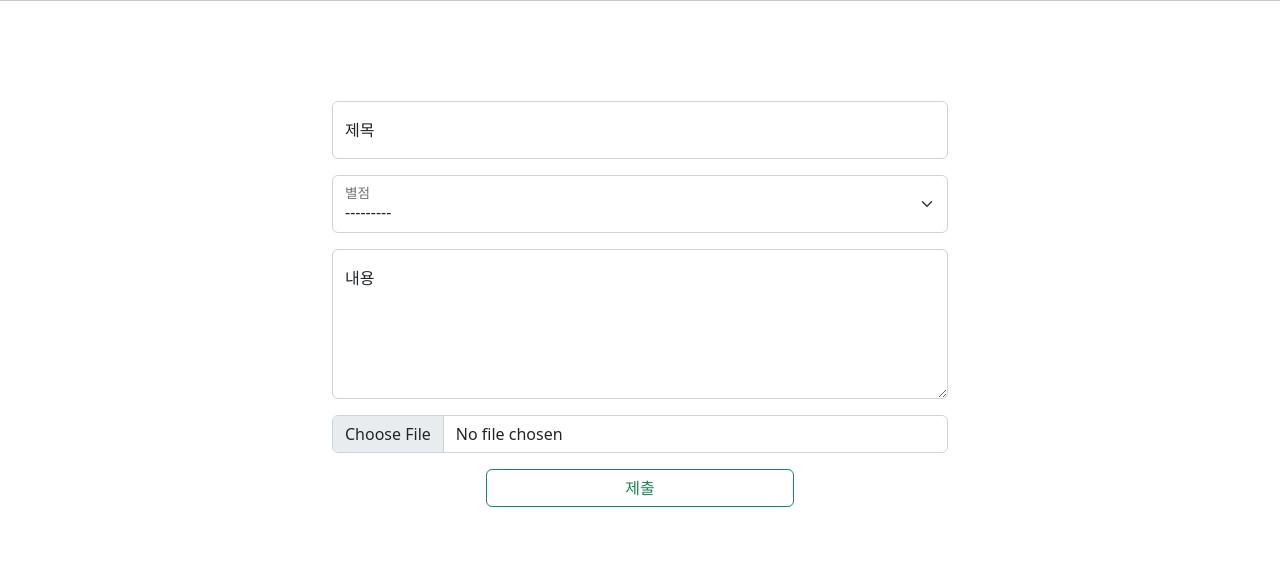
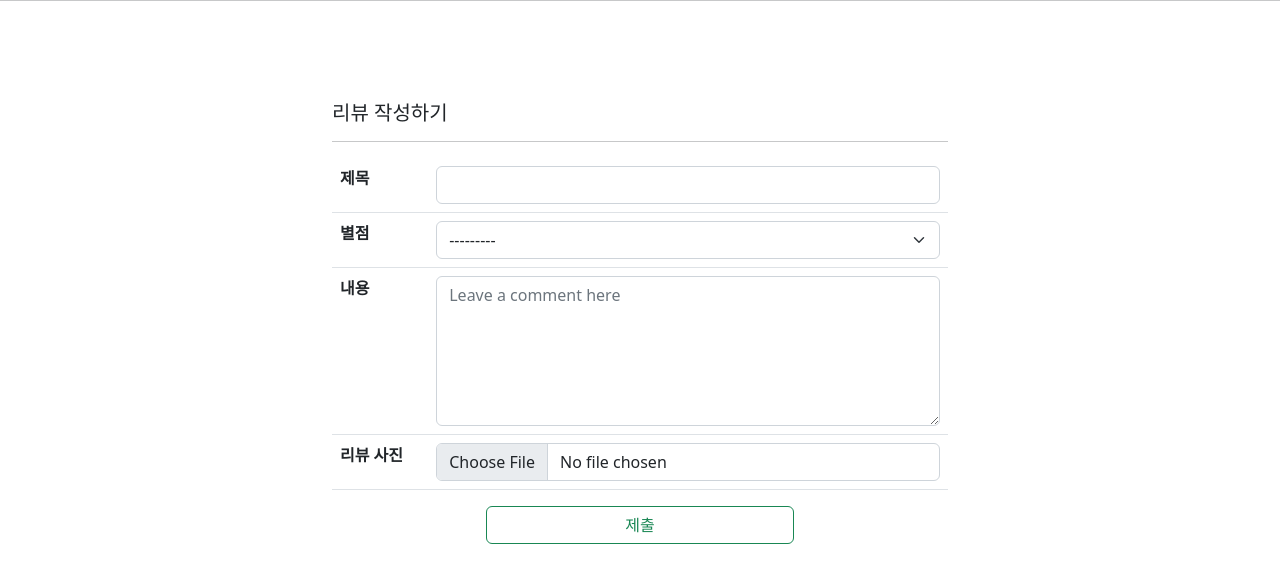
Before and after one commit to asyam9/OptimizedOfficeAI, a Django app: page /reviews/upload/ in a window 1280 px wide. Shown: the part 56-639 px from the top of the page. Run offline with Django 4.2, Linux system fonts and the light colour scheme; some libraries are stand-ins or nearby versions.

Commit message:
리뷰 입력 페이지 디자인 수정

```diff
--- a/Review_site/Reviews/templates/Reviews/review_upload.html
+++ b/Review_site/Reviews/templates/Reviews/review_upload.html
@@ -6,32 +6,32 @@
     <form method="POST" action="{% url 'upload' %}" enctype="multipart/form-data">
         {% csrf_token %}
 
-        <!--폼 필드에 맞는 폼을 자동으로 생성해줌-->
-        <div class="form-floating mb-3">
-            {{ fileuploadForm.title|add_class:"form-control"|attr:"id:floatingInput"|attr:"placeholder:name@example.com" }}
-            <label for="id_title">제목</label>
-        </div>
+        <h5>리뷰 작성하기</h5>
+        <hr>
 
-        <div class="form-floating" style="margin-bottom: 16px">
-            {{ fileuploadForm.ratings|add_class:"form-select"|attr:"id:floatingSelect"|attr:"aria-label:Floating label select example" }}
-            <label for="id_ratings">별점</label>
-            </div>
-
-        <div class="form-floating" style="margin-bottom: 16px">
-            {{ fileuploadForm.content|add_class:"form-control"|attr:"id:floatingTextarea2"|attr:"placeholder:Leave a comment here"|attr:"style:height: 150px" }}
-            <label for="id_content">내용</label>
-        </div>
-
-        <div class="mb-3" style="margin-bottom: 16px">
-            {{ fileuploadForm.imgfile|add_class:"form-control"|attr:"id:formFile" }}
-            {% comment %} <input class="form-control" type="file" id="formFile"> {% endcomment %}
-        </div>
-
+        <table class="table">
+            <tbody>
+              <tr>
+                <th scope="row">제목</th>
+                <td>{{ fileuploadForm.title|add_class:"form-control"|attr:"id:floatingInput" }}</td>
+              </tr>
+              <tr>
+                <th scope="row">별점</th>
+                <td> {{ fileuploadForm.ratings|add_class:"form-select"|attr:"id:floatingSelect"|attr:"aria-label:Floating label select example" }} </td>
+              </tr>
+              <tr>
+                <th scope="row">내용</th>
+                <td>  {{ fileuploadForm.content|add_class:"form-control"|attr:"id:floatingTextarea2"|attr:"placeholder:Leave a comment here"|attr:"style:height: 150px" }}  </td>
+              </tr>
+              <tr>
+                <th scope="row">리뷰 사진</th>
+                <td>  {{ fileuploadForm.imgfile|add_class:"form-control"|attr:"id:formFile" }}  </td>
+              </tr>
+            </tbody>
+          </table>
         <div class="d-grid gap-2 col-6 mx-auto">
             <button type="submit" class="btn btn-outline-success">제출</button>
         </div>
-
-        {% comment %} <input type="submit" value="제출"> {% endcomment %}
     </form>
 </div>
 
```
